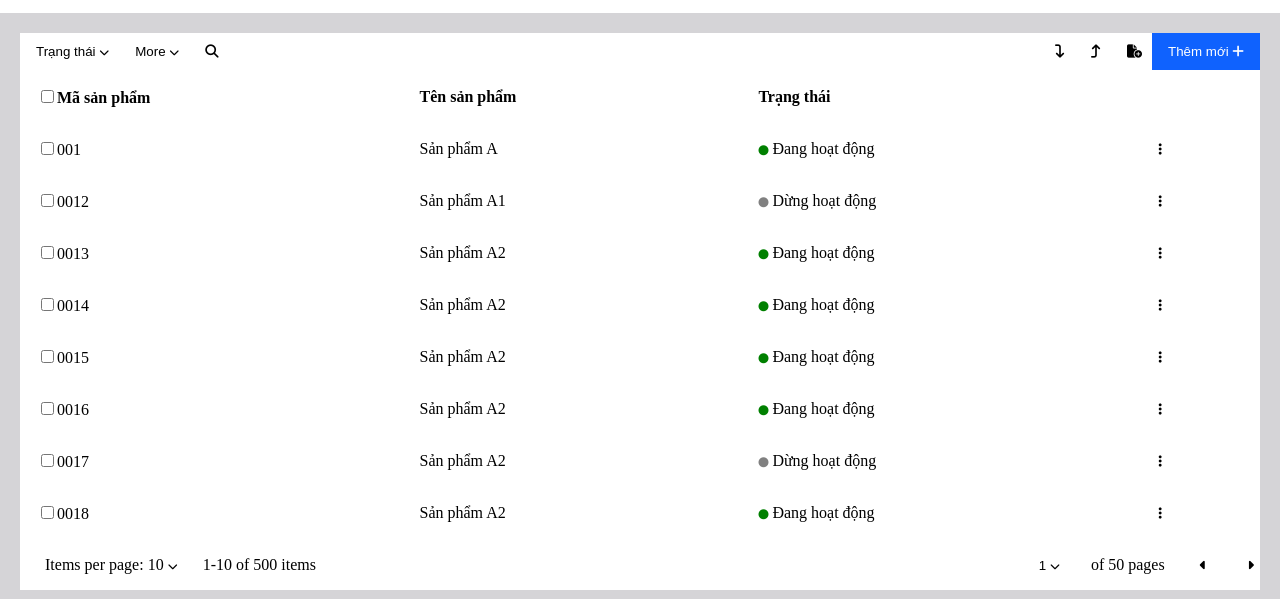
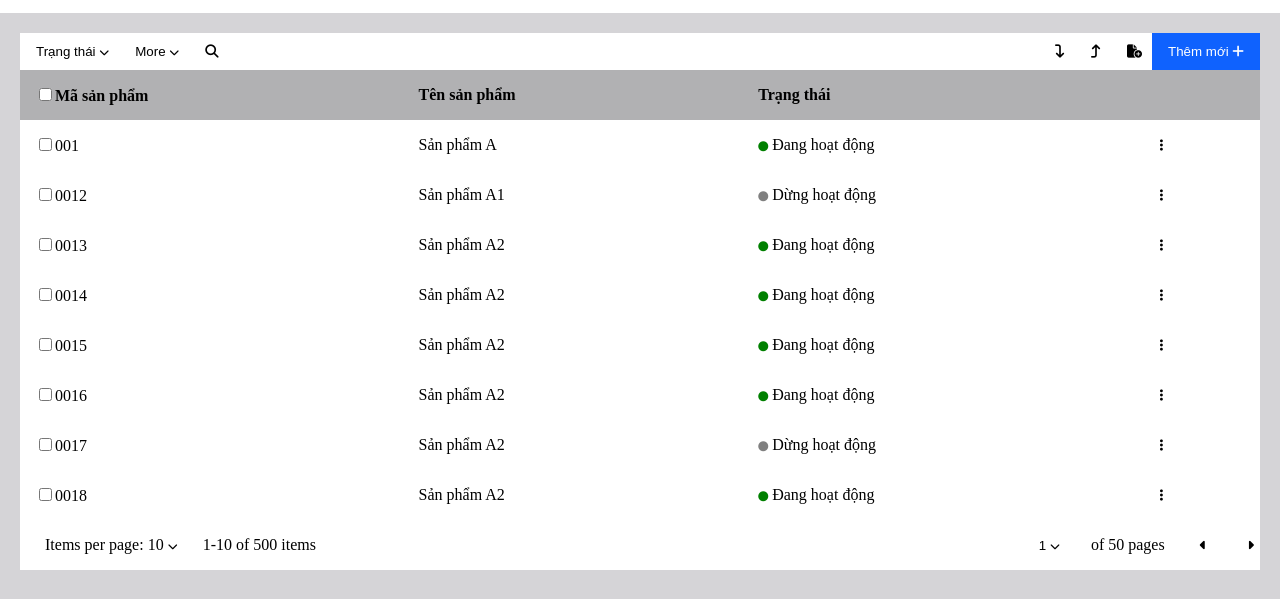
Before and after one commit to daohaiyen0912/Study1-KN, a plain HTML site: page src/index.html in a window 1280 px wide. Shown: the part 201-800 px from the top of the page. Drawn offline with Linux system fonts and the light colour scheme.

Commit message:
bo sung lan 2

```diff
--- a/src/css/content.css
+++ b/src/css/content.css
@@ -53,7 +53,7 @@
 .table-trang-thai table{
     width: 100%;
     height: 100%;
-
+    border-spacing: 0px;
 }
 .table-trang-thai table th, .table-trang-thai table td {
     padding: 15px;
@@ -64,6 +64,11 @@
 }
 .table-trang-thai table tr:hover button.btn-rmd{
     background-color:rgb(177, 177, 179);
+}
+
+th {
+    background-color: rgb(177, 177, 179);
+    border: none !important;
 }
 
 .td-active, .td-no-active {
```
